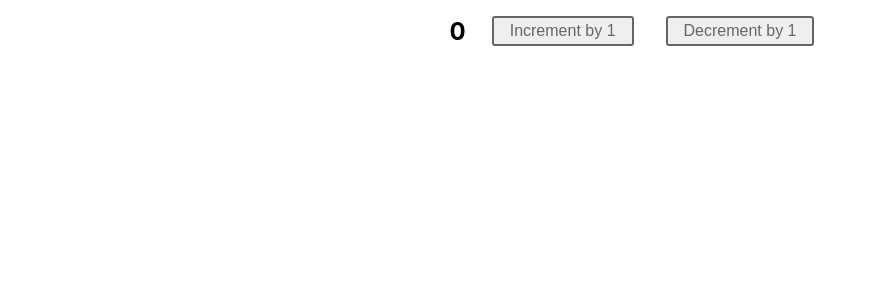
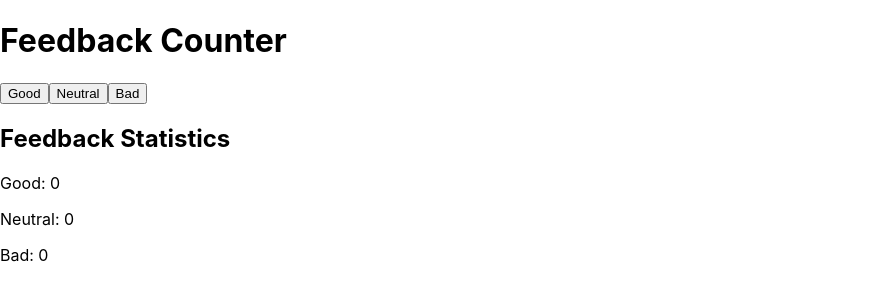
Before and after one commit to EuJinnLucaShow/goit-react-hw-02-feedback, a React (Create React App) app: page / in a window 1280 px wide. Shown: the top 300 px of the page, without its empty margins (0-877 px from the left). Built offline with nearby package versions, Linux system fonts and the light colour scheme.

Commit message:
Update Counter.jsx

```diff
--- a/src/components/Counter/Counter.jsx
+++ b/src/components/Counter/Counter.jsx
@@ -1,39 +1,33 @@
-import React, { Component } from "react";
-import { Div, Span, Button } from './Counter.styled'
+import React, { useState } from 'react';
 
+function Counter() {
+  const [state, setState] = useState({
+    good: 0,
+    neutral: 0,
+    bad: 0
+  });
 
-class Counter extends Component {
-  static defaultProps = {
-    step: 1,
-    initialValue: 0,
+  const handleFeedback = (type) => {
+    setState((prevState) => ({
+      ...prevState,
+      [type]: prevState[type] + 1
+    }));
   };
 
-constructor() {
-    super();
-    this.handleIncrement = this.handleIncrement.bind(this);
-    this.handleDecrement = this.handleDecrement.bind(this);
-  }
+  return (
+    <div>
+      <h1>Feedback Counter</h1>
+      <button onClick={() => handleFeedback('good')}>Good</button>
+      <button onClick={() => handleFeedback('neutral')}>Neutral</button>
+      <button onClick={() => handleFeedback('bad')}>Bad</button>
+      <div>
+        <h2>Feedback Statistics</h2>
+        <p>Good: {state.good}</p>
+        <p>Neutral: {state.neutral}</p>
+        <p>Bad: {state.bad}</p>
+      </div>
+    </div>
+  );
+}
 
-handleIncrement = evt => {
-    console.log("Increment button was clicked!", evt); // працює
-
-  }
-
-  handleDecrement = evt => {
-    console.log("Decrement button was clicked!", evt); // працює
-
-  }
-
-  render() {
-    const { step } = this.props;
-
-    return (
-      <Div>
-        <Span>0</Span>
-        <Button type="button" onClick={this.handleIncrement} >Increment by {step}</Button>
-        <Button type="button" onClick={this.handleDecrement} >Decrement by {step}</Button>
-      </Div>
-    );
-  }
-}
 export default Counter;
```
